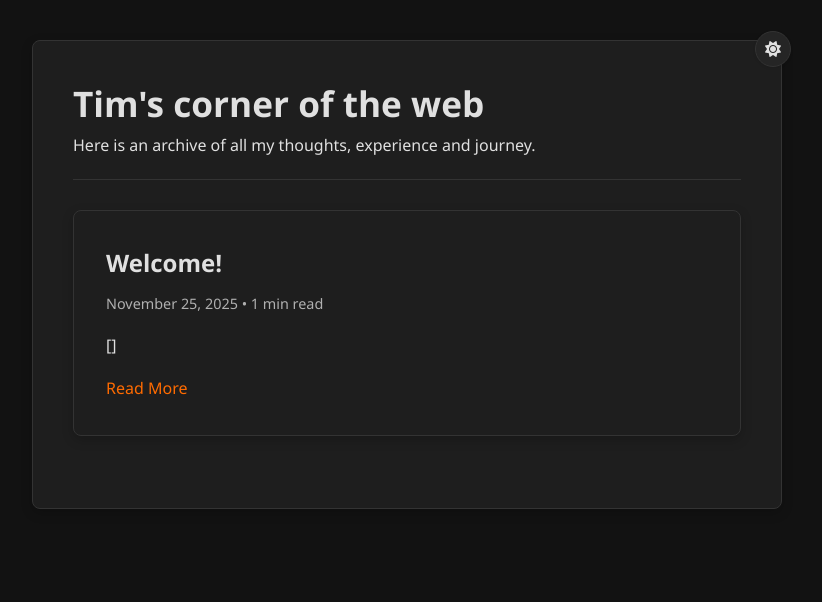
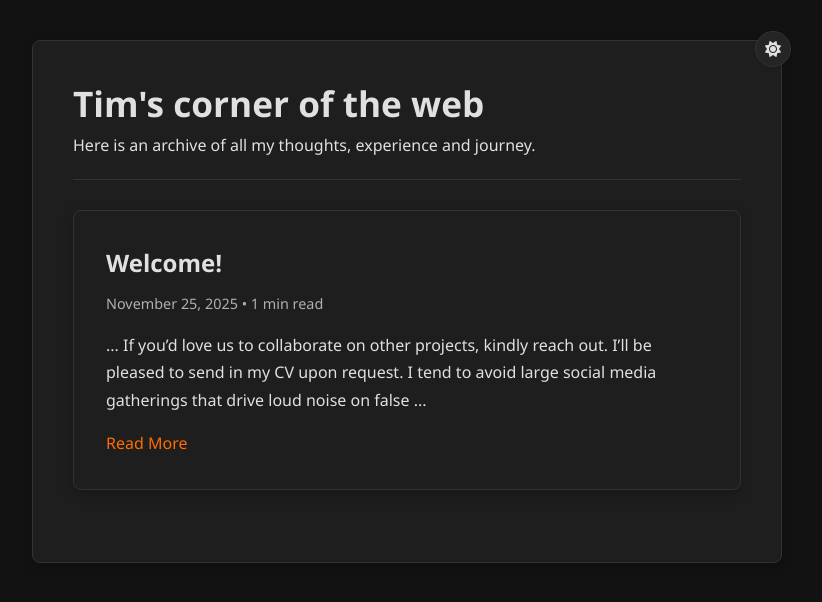
Before and after one commit to TimOsahenru/notes, a Jekyll site: the page built from index.md, in a window 1280 px wide. Shown: the top 602 px of the page, without its empty margins (233-1055 px from the left). Built offline with Jekyll 4.4.1, drawn with Linux system fonts in a browser that asks for light colours.

Commit message:
getting hired

```diff
--- a/_posts/2025-11-25-welcome.md
+++ b/_posts/2025-11-25-welcome.md
@@ -2,10 +2,10 @@
 layout: post
 title: "Welcome!"
 date: 2025-11-25
-tags: Introduction
+tags: Introduction Bio
 # featured_image: []
-excerpt: []
-footnote: []
+excerpt: "... If you’d love us to collaborate on other projects, kindly reach out. I’ll be pleased to send in my CV upon request. I tend to avoid large social media gatherings that drive loud noise on false news, toxicity and what not ..."
+# footnote: []
 ---
 
 Welcome
```
